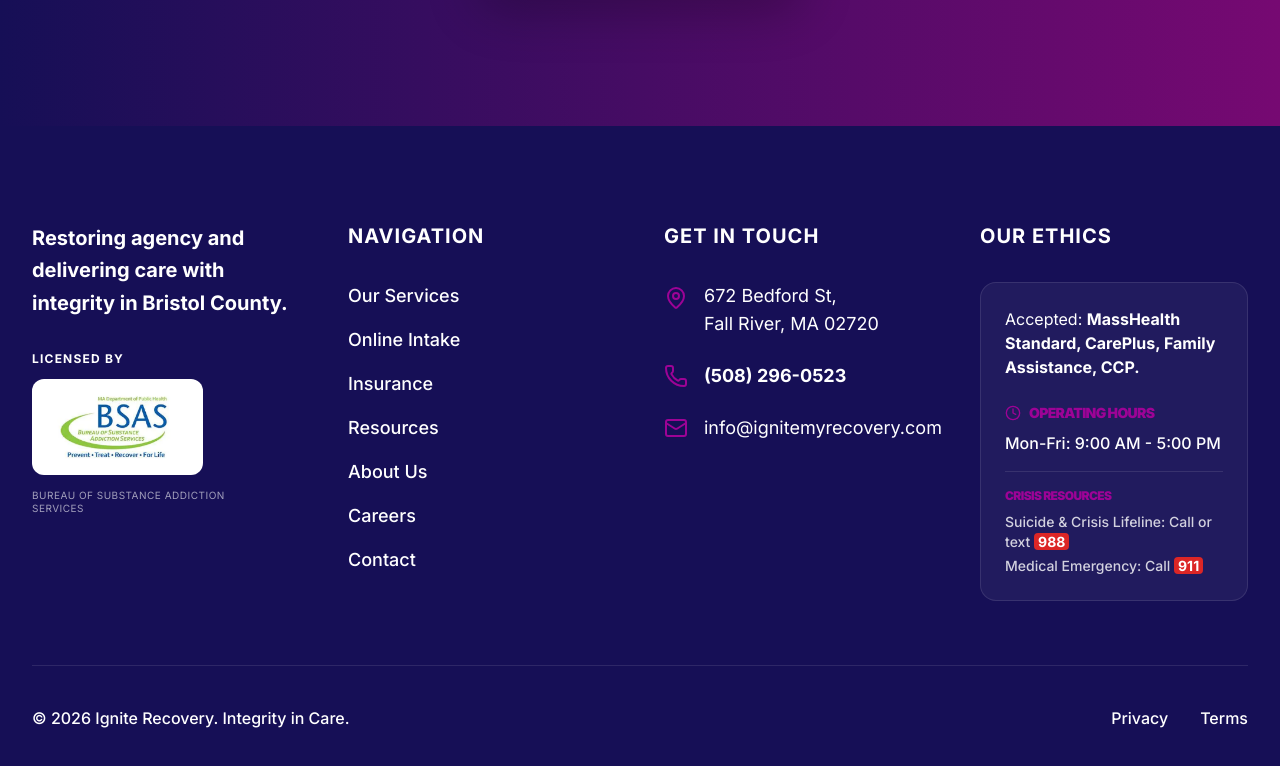
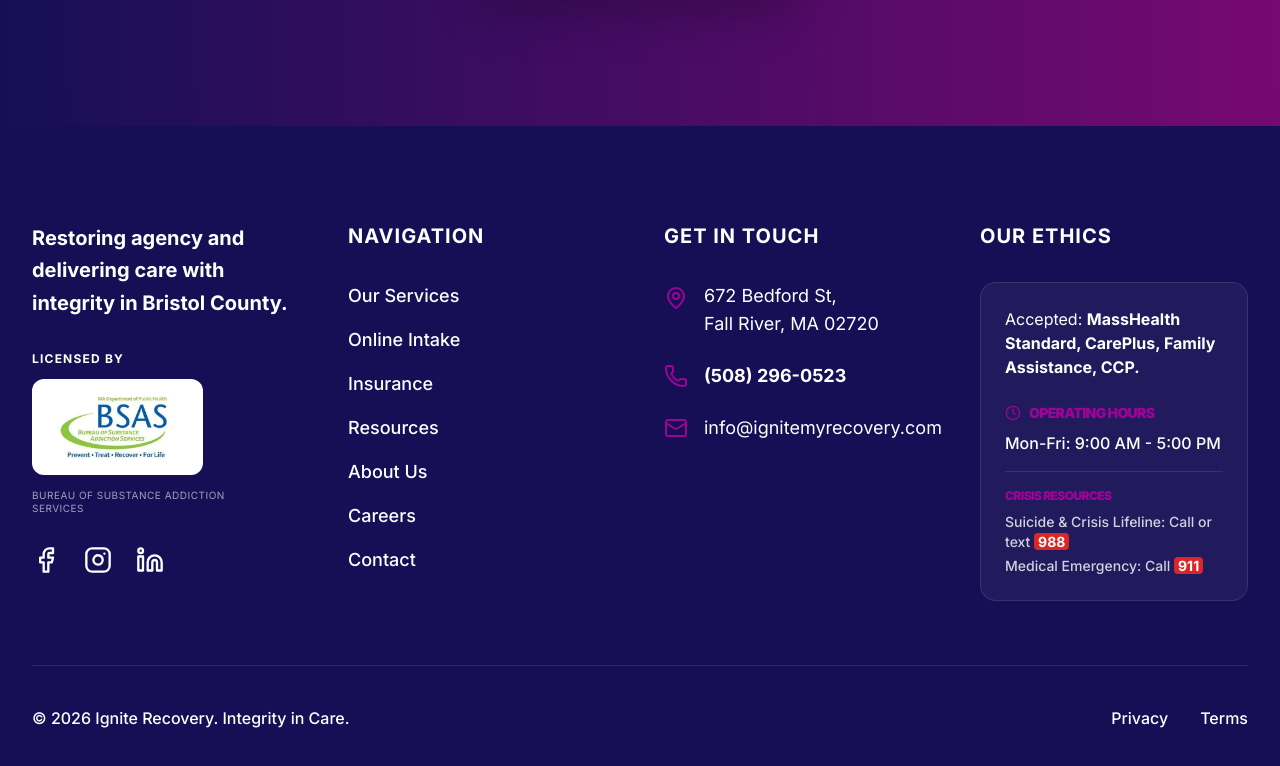
Before and after one commit to tdube-architech/IgniteRecovery, a Next.js app: page / in a window 1280 px wide. Shown: the part 3469-4235 px from the top of the page. Built offline with nearby package versions, Linux system fonts and the light colour scheme.

Commit message:
feat: add social media links in footer

```diff
--- a/components/Footer.tsx
+++ b/components/Footer.tsx
@@ -28,9 +28,9 @@ const Footer: React.FC = () => {
               </p>
             </div>
             <div className="flex space-x-6">
-              {/* <a href="#" className="text-lavender hover:text-brand-magenta transition-colors"><Facebook size={28} /></a>
-              <a href="#" className="text-lavender hover:text-brand-magenta transition-colors"><Instagram size={28} /></a>
-              <a href="#" className="text-lavender hover:text-brand-magenta transition-colors"><Linkedin size={28} /></a> */}
+              <a href="https://www.facebook.com/IgniteMyRecovery/" target="_blank" rel="noopener noreferrer" className="text-lavender hover:text-brand-magenta transition-colors" aria-label="Facebook"><Facebook size={28} /></a>
+              <a href="https://www.instagram.com/ignite.recovery.llc" target="_blank" rel="noopener noreferrer" className="text-lavender hover:text-brand-magenta transition-colors" aria-label="Instagram"><Instagram size={28} /></a>
+              <a href="https://www.linkedin.com/company/ignite-recovery-llc" target="_blank" rel="noopener noreferrer" className="text-lavender hover:text-brand-magenta transition-colors" aria-label="LinkedIn"><Linkedin size={28} /></a>
             </div>
 
 
```
